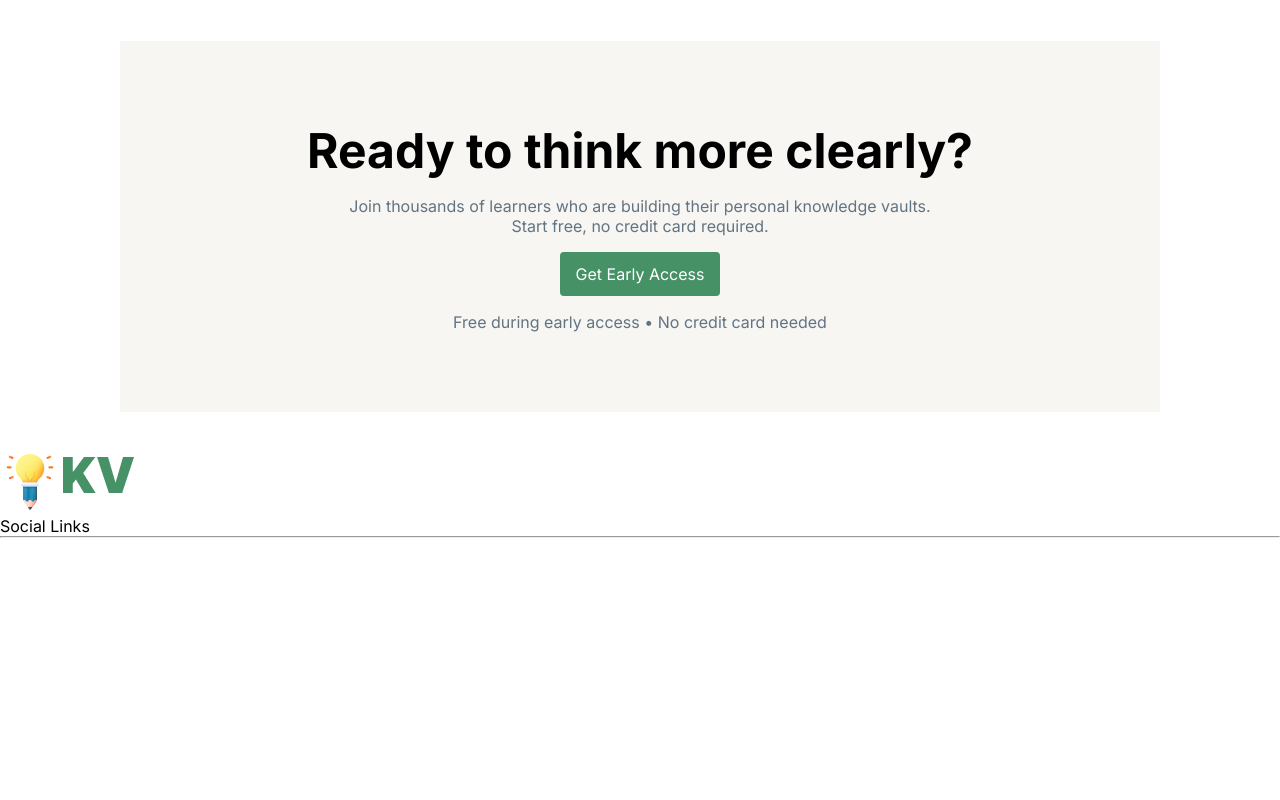
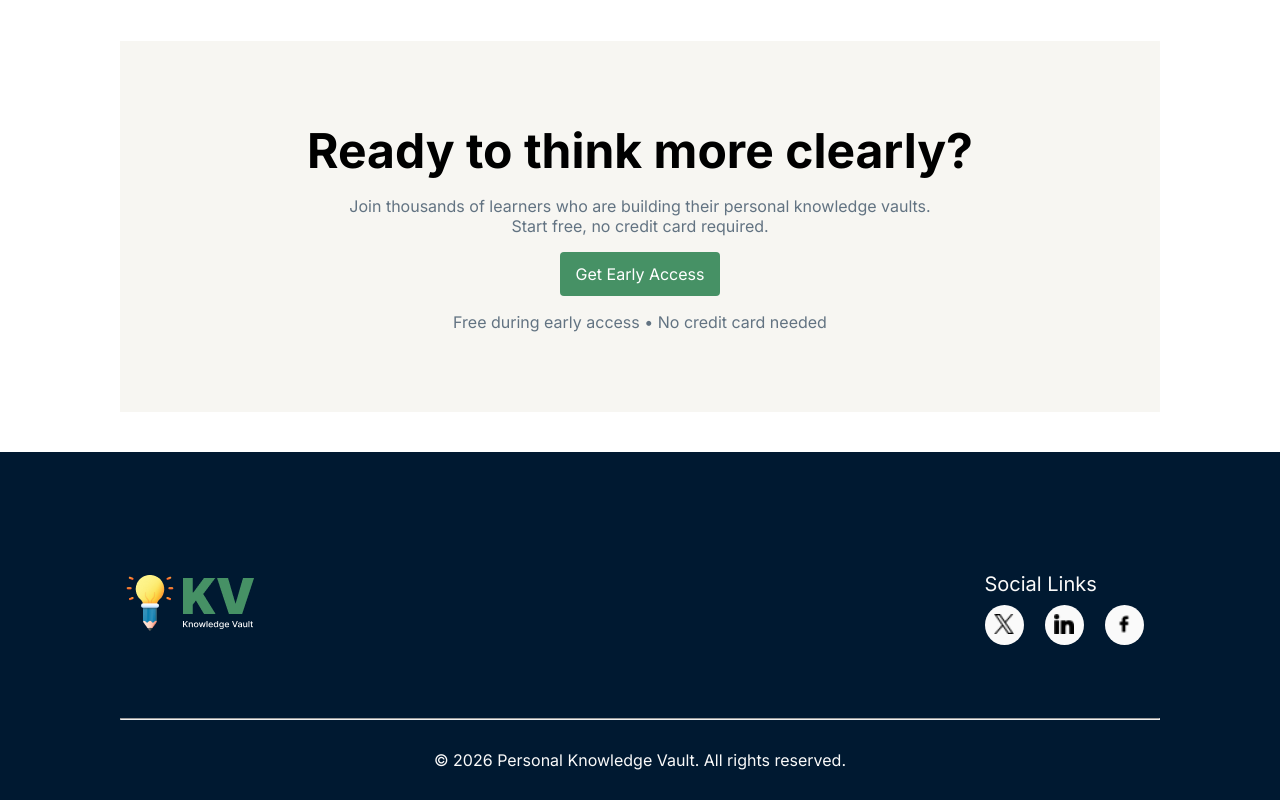
Before and after one commit to shamim4010/assignment-01-ph, a plain HTML site: page index.html in a window 1280 px wide. Shown: the part 2054-2854 px from the top of the page. Before the commit the page ends 2592 px from the top, so only its background shows below. Drawn offline with Linux system fonts and the light colour scheme.

Commit message:
complete

```diff
--- a/index.html
+++ b/index.html
@@ -93,17 +93,17 @@
 		</section>
 	</main>
 	<footer>
-		<div class="footer-contain">
+		<div class="footer-containe">
 			<div><img src="./assets/logo-footer.png" alt=""></div>
-			<div>
+			<div class="social">
 				<p>Social Links</p>
-				<a href=""></a>
-				<a href=""></a>
-				<a href=""></a>
+				<a href=""><img src="./assets/icons/twitter.png" alt="" width="20"></a>
+				<a href=""><img src="./assets/icons/linkedin.png" alt="" width="20"></a>
+				<a href=""><img src="./assets/icons/facebook.png" alt="" width="20"></a>
 			</div>
 		</div>
 		<hr>
-		<p></p>
+		<p>© 2026 Personal Knowledge Vault. All rights reserved.</p>
 	</footer>
 </body>
 </html>
--- a/styles.css
+++ b/styles.css
@@ -240,3 +240,35 @@ main p {
 	align-items: center;
 	gap: 4px;
 }
+
+footer {
+	width: 100%;
+	background-color: #001931;
+	padding: 120px 120px 30px;
+	color: #FAFAFA;
+}
+
+footer > p:last-child {
+	text-align: center;
+	margin-top: 30px;
+}
+
+.footer-containe {
+	width: 100%;
+	margin-bottom: 80px;
+	display: flex;
+	justify-content: space-between;
+	align-items: center;
+}
+
+.social p {
+	font-size: 20px;
+	margin-bottom: 18px;
+}
+
+.social a {
+	margin-right: 16px;
+	padding: 13.5px 9.75px 7px;
+	background-color: #FAFAFA;
+	border-radius: 50%;
+}
```
Also changed, not shown: assets/icons/facebook.png (added), assets/icons/linkedin.png (added), assets/icons/twitter.png (added).
